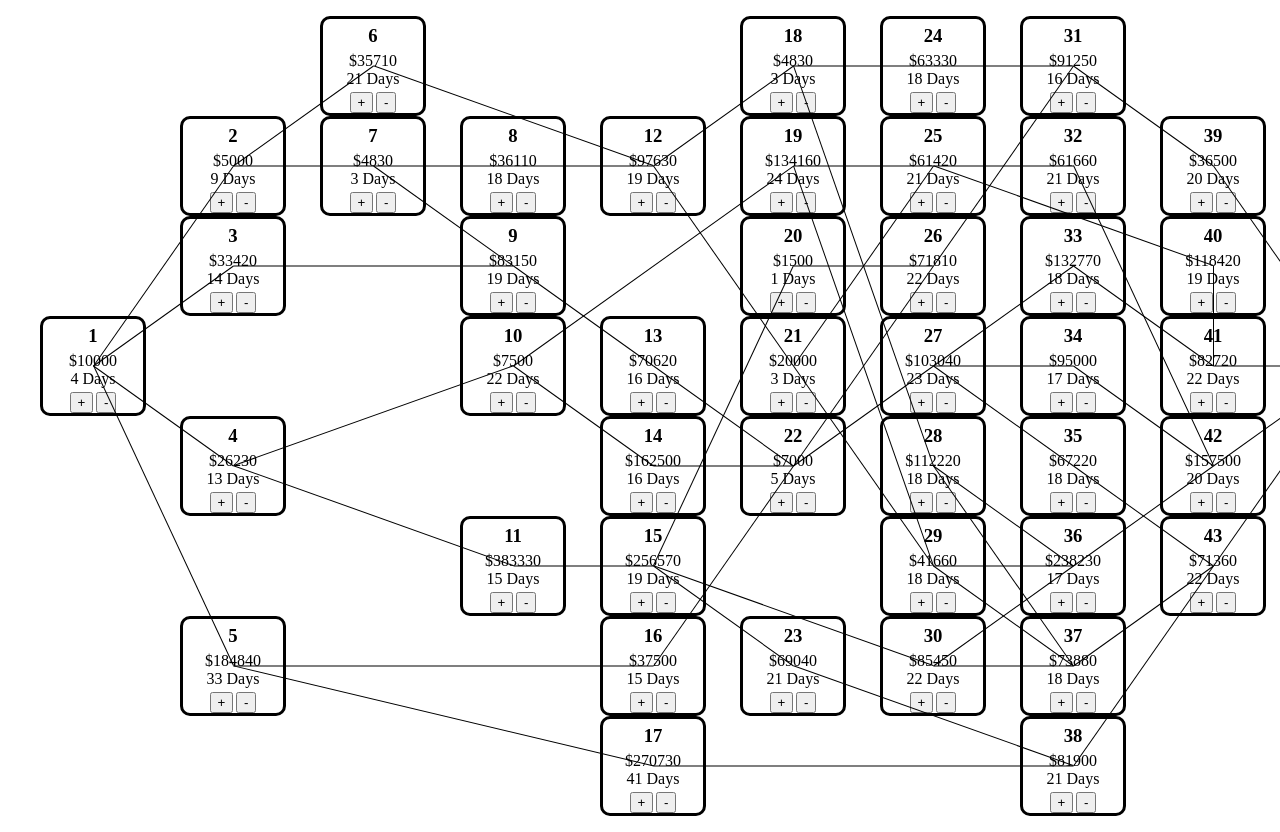
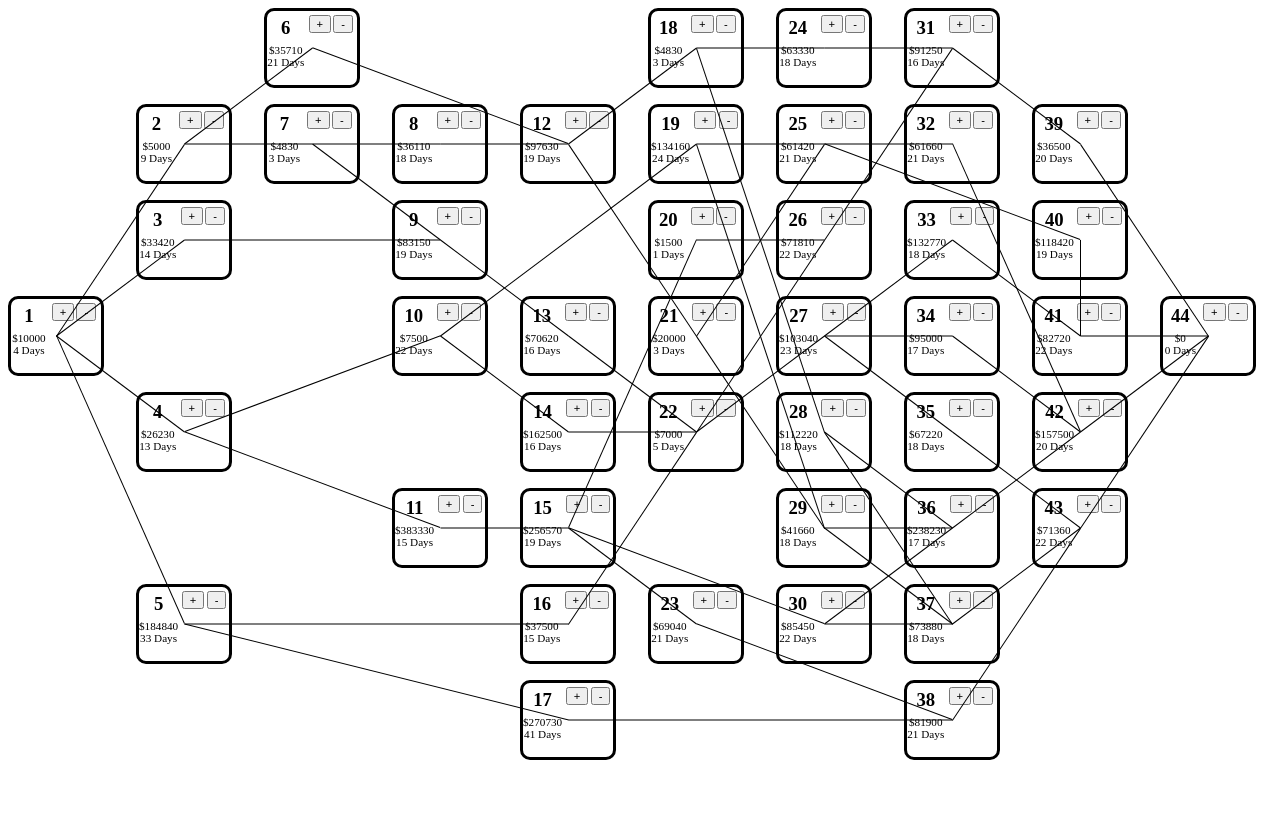
Before and after one commit to b3fr4nk/CPSIM3, a Flask app: page / in a window 1280 px wide; the page is wider, and only the part inside the window is pictured. After the commit the page ends 760 px from the top of that part, so only its background shows below. Run offline with Flask 2, Linux system fonts and the light colour scheme.

Commit message:
adjust size and position of steps

```diff
--- a/static/css/style.css
+++ b/static/css/style.css
@@ -3,9 +3,12 @@ body{
 	padding: 0;
 }
 #sim{
+	position: absolute;
 	display: grid;
-	grid-template-columns: repeat(10, 140px [col-start]);
-	grid-template-rows: repeat(8, 100px [col-start]);
+	margin: 0;
+	padding: 0;
+	grid-template-columns: repeat(10, 10vw [col-start]);
+	grid-template-rows: repeat(8, 12vh [col-start]);
 }
 .step{
 	display: flex;
@@ -14,12 +17,15 @@ body{
 	border-width: 3px;
 	border-radius: 10px;
 	border-color: black;
-	width: 100px;
+	width: 90px;
 	align-items: center;
+	margin: 0.5em;
+	flex-wrap: wrap;
 }
 
 .cost{
 	margin: 0em;
+	font-size: 0.7rem;
 }
 
 .edit{
@@ -30,6 +36,7 @@ body{
 
 .time{
 	margin: 0em;
+	font-size: 0.7rem;
 }
 h3{
 	margin: 0.3em;
@@ -43,6 +50,7 @@ h3{
 
 button{
 	margin: 0.1em;
+	font-size: 0.7rem;
 }
 
 /* links/lines */
```
